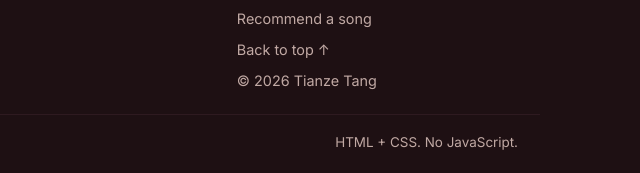
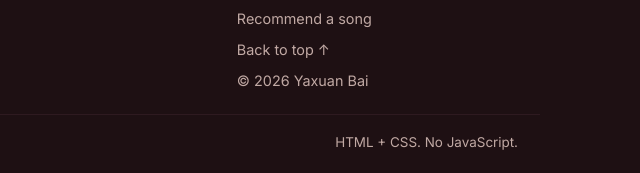
Before and after one commit to liaa-y/liaa-y.github.io, a plain HTML site: page index.html in a window 1280 px wide. Shown: the part 1912-2085 px from the top of the page, 640-1280 px from the left. Drawn offline with Linux system fonts and the light colour scheme.

Commit message:
Update index.html

```diff
--- a/index.html
+++ b/index.html
@@ -178,7 +178,7 @@
         <ul>
           <li><a href="songs.html#add">Recommend a song</a></li>
           <li><a href="#main">Back to top ↑</a></li>
-          <li>© 2026 Tianze Tang</li>
+          <li>© 2026 Yaxuan Bai</li>
         </ul>
       </div>
     </div>
```
